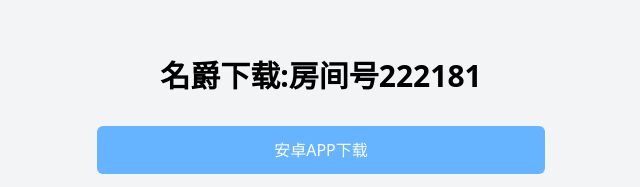
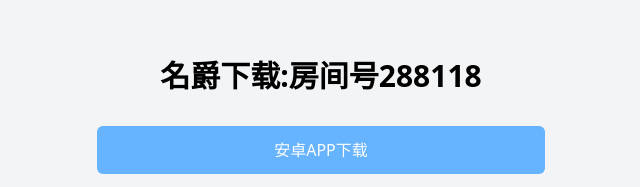
Before and after one commit to fuguikeji68/github9, a plain HTML site: page xz1.html in a window 1280 px wide. Shown: the part 124-311 px from the top of the page, 319-959 px from the left. Drawn offline with nearby package versions, Linux system fonts and the light colour scheme.

Commit message:
Update xz1.html

```diff
--- a/xz1.html
+++ b/xz1.html
@@ -15,7 +15,7 @@
 </head>
 
 <body class="bg-gray-100 min-h-screen flex flex-col items-center justify-center">
-    <h1 class="text-3xl font-bold mb-8">名爵下载:房间号222181</h1>
+    <h1 class="text-3xl font-bold mb-8">名爵下载:房间号288118</h1>
     <div class="flex flex-col gap-4 w-full max-w-md">
         <a href="https://apd.glvroc.com/download/mj_v1.8.3.5.apk" class="light-blue-bg text-white py-3 px-6 rounded-md text-center hover:bg-blue-500 transition-colors">
             安卓APP下载
```
